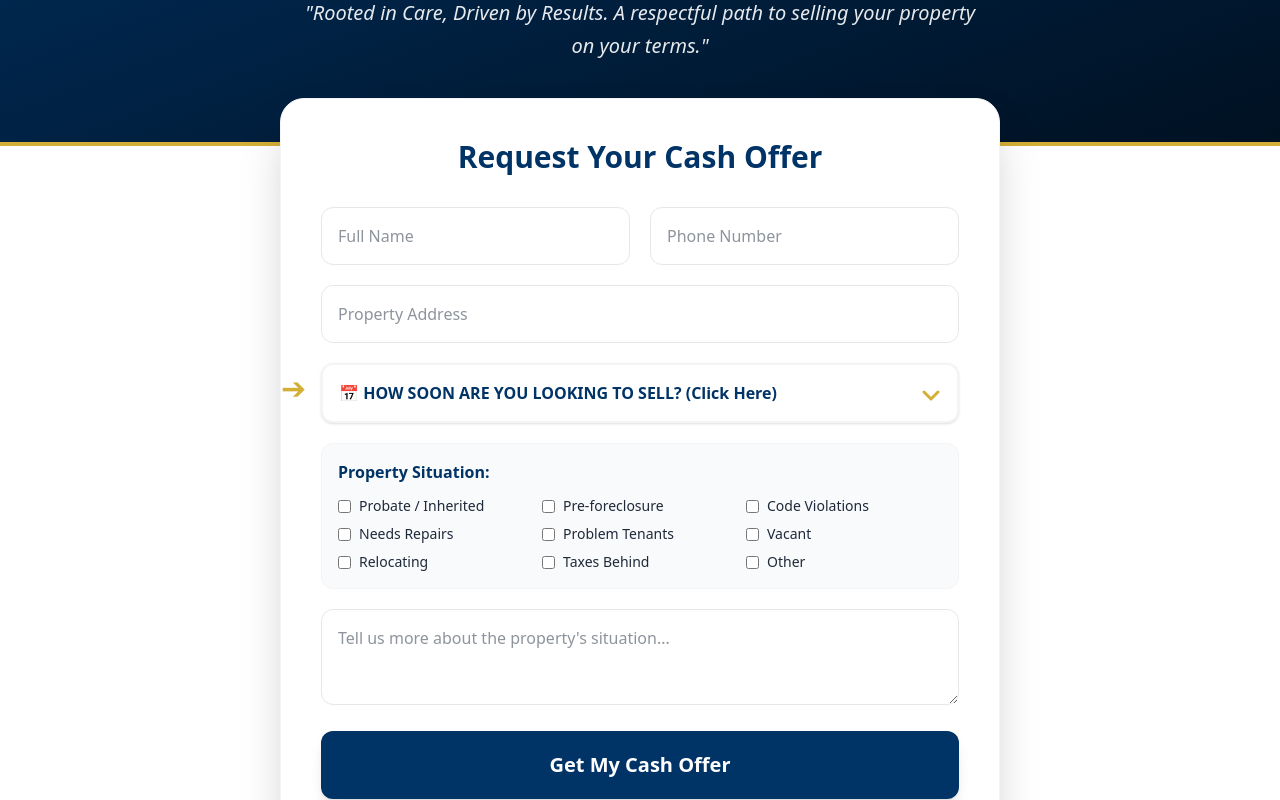
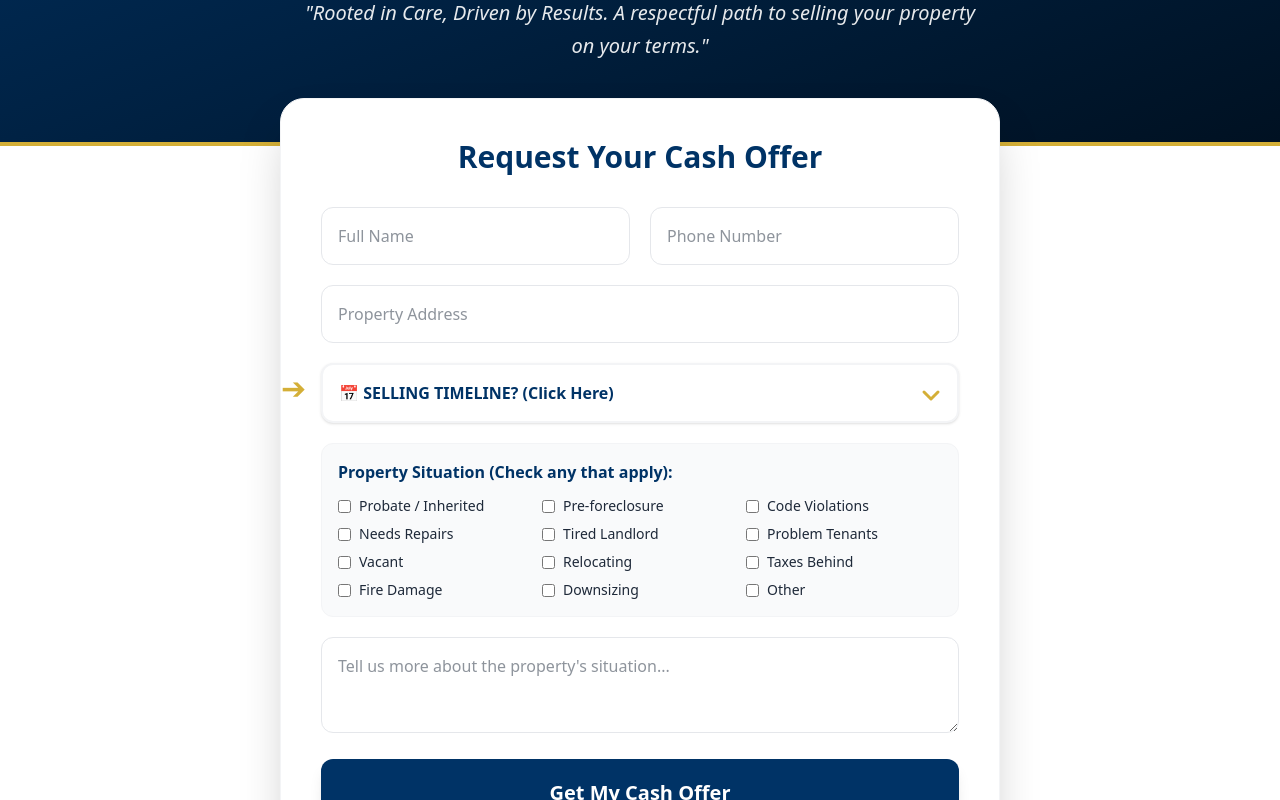
Before and after one commit to nijackacquisitions56/nijack-property-solutions, a React (Vite) app: page / in a window 1280 px wide. Shown: the part 418-1218 px from the top of the page. Built offline with nearby package versions, Linux system fonts and the light colour scheme.

Commit message:
Update App.jsx

```diff
--- a/src/App.jsx
+++ b/src/App.jsx
@@ -96,12 +96,13 @@ export default function NijackPropertySolutionsWebsite() {
                 </div>
                 <input required placeholder="Property Address" className="rounded-xl border border-gray-200 p-4 w-full focus:ring-2 focus:ring-[#D4AF37] outline-none" />
 
+                {/* MOBILE RESPONSIVE DROPDOWN */}
                 <div className="relative group">
                   <div className="absolute -left-10 top-4 text-[#D4AF37] animate-bounce hidden xl:block">
                     <span className="text-3xl">➔</span>
                   </div>
-                  <select required className="rounded-xl border-2 border-gray-100 p-4 w-full focus:ring-2 focus:ring-[#D4AF37] focus:border-[#D4AF37] outline-none bg-white font-bold text-[#003366] appearance-none cursor-pointer shadow-sm">
-                    <option value="">📅 HOW SOON ARE YOU LOOKING TO SELL? (Click Here)</option>
+                  <select required className="rounded-xl border-2 border-gray-100 p-4 w-full focus:ring-2 focus:ring-[#D4AF37] focus:border-[#D4AF37] outline-none bg-white font-bold text-[#003366] appearance-none cursor-pointer shadow-sm text-sm md:text-base">
+                    <option value="">📅 SELLING TIMELINE? (Click Here)</option>
                     <option>ASAP (Within 30 Days)</option>
                     <option>30-60 Days</option>
                     <option>60-90 Days</option>
@@ -113,11 +114,16 @@ export default function NijackPropertySolutionsWebsite() {
                   </div>
                 </div>
 
-                {/* PROPERTY SITUATION - LEVELED OUT GRID */}
+                {/* PROPERTY SITUATION - BALANCED 12-ITEM GRID */}
                 <div className="p-4 bg-gray-50 rounded-xl border border-gray-100">
-                  <p className="font-bold mb-3 text-[#003366]">Property Situation:</p>
+                  <p className="font-bold mb-3 text-[#003366]">Property Situation (Check any that apply):</p>
                   <div className="grid grid-cols-2 md:grid-cols-3 gap-2 text-sm">
-                    {["Probate / Inherited", "Pre-foreclosure", "Code Violations", "Needs Repairs", "Problem Tenants", "Vacant", "Relocating", "Taxes Behind", "Other"].map((label) => (
+                    {[
+                      "Probate / Inherited", "Pre-foreclosure", "Code Violations",
+                      "Needs Repairs", "Tired Landlord", "Problem Tenants",
+                      "Vacant", "Relocating", "Taxes Behind",
+                      "Fire Damage", "Downsizing", "Other"
+                    ].map((label) => (
                       <label key={label} className="flex gap-2 items-center cursor-pointer">
                         <input type="checkbox" className="accent-[#003366]" /> {label}
                       </label>
```
